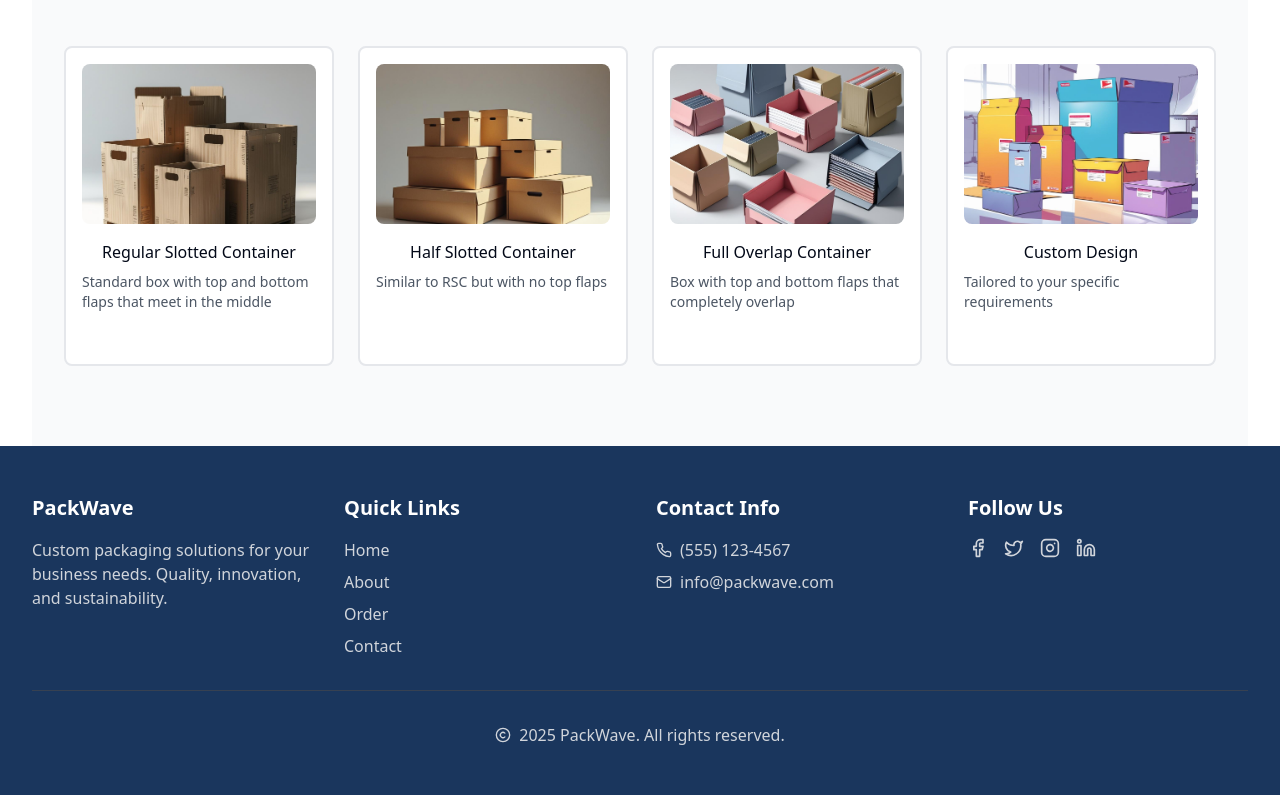
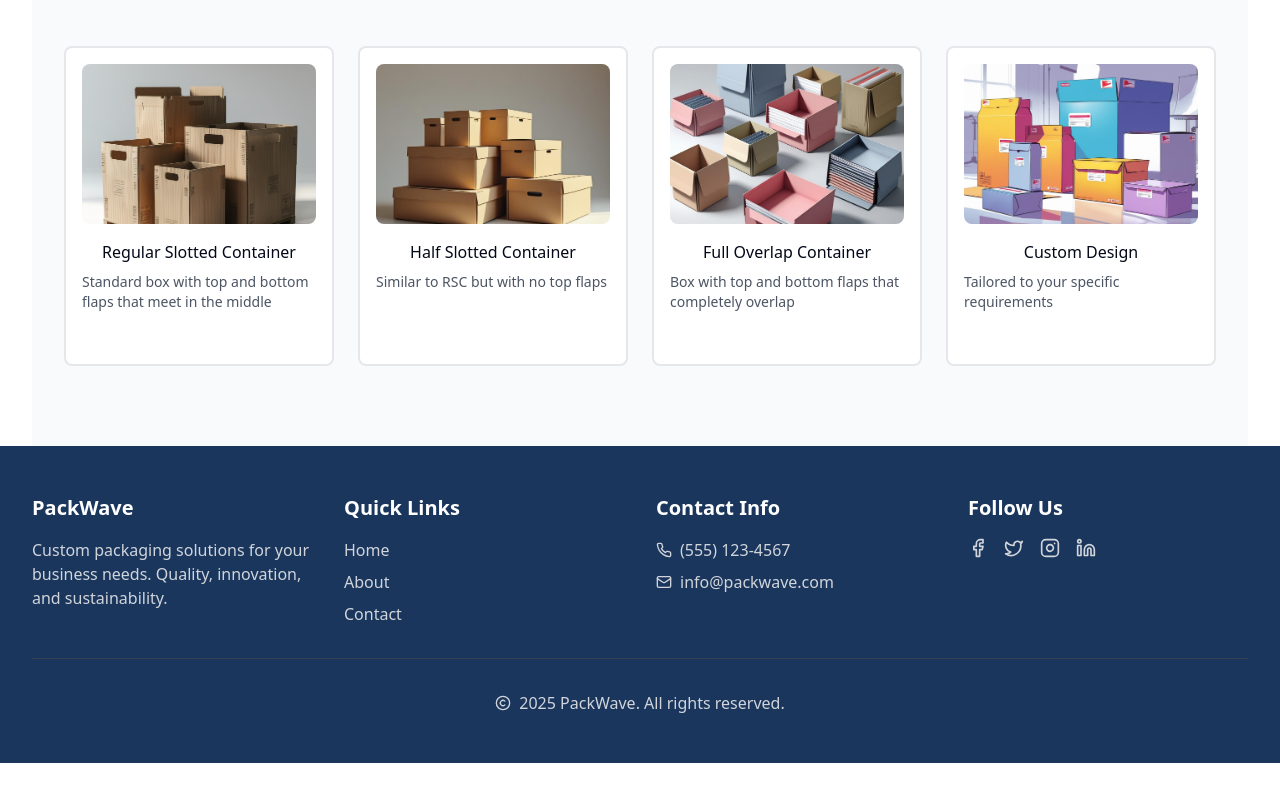
Before and after one commit to AxilAxil/packwave, a React (Vite) app: page / in a window 1280 px wide. Shown: the part 726-1521 px from the top of the page. After the commit the page ends 1489 px from the top, so only its background shows below. Built offline with nearby package versions, Linux system fonts and the light colour scheme.

Commit message:
Remove order tab from footer

```diff
--- a/src/components/Footer.tsx
+++ b/src/components/Footer.tsx
@@ -18,7 +18,6 @@ const Footer = () => {
             <ul className="space-y-2">
               <li><Link to="/" className="text-gray-300 hover:text-[#f97316]">Home</Link></li>
               <li><Link to="/about" className="text-gray-300 hover:text-[#f97316]">About</Link></li>
-              <li><Link to="/order" className="text-gray-300 hover:text-[#f97316]">Order</Link></li>
               <li><Link to="/contact" className="text-gray-300 hover:text-[#f97316]">Contact</Link></li>
             </ul>
           </div>
```
